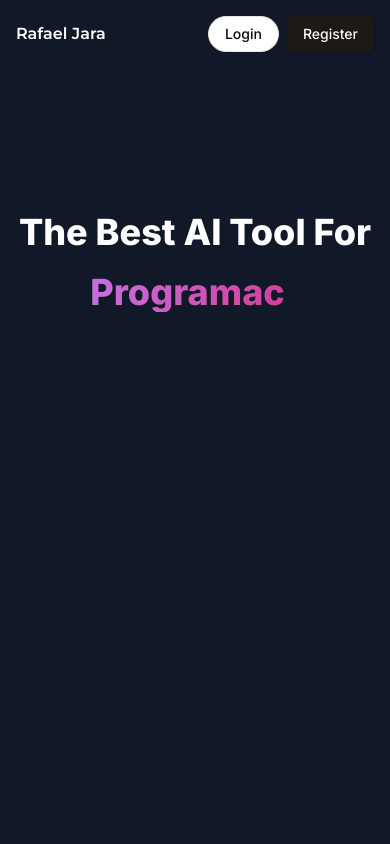
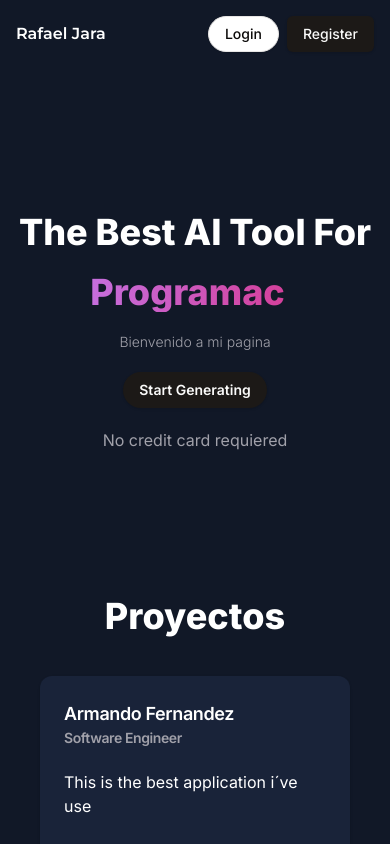
Before and after one commit to rafaeljara-dev/rafaeljara, a Next.js app: page / in a window 390 px wide. Built offline with nearby package versions, Linux system fonts and the light colour scheme; no server answers.

Commit message:
Base proyect rafaeljara.com

```diff
--- a/app/(landing)/page.tsx
+++ b/app/(landing)/page.tsx
@@ -1,12 +1,14 @@
 import { LandingHero } from "@/components/landing-hero";
 import { Button } from "@/components/ui/button";
-import { LandingNavbar } from "@/components/ui/landing-navbar";
+import { LandingNavbar } from "@/components/landing-navbar";
+import { LandingContent } from "@/components/landing-content";
 
 const landingPage = () => {
     return (
         <div className="h-full">
             <LandingNavbar />
             <LandingHero />
+            <LandingContent />
         </div>
     );
 }
--- /dev/null
+++ b/components/landing-content.tsx
@@ -0,0 +1,54 @@
+"use client"
+
+import { Card, CardContent, CardHeader, CardTitle } from "./ui/card"
+
+const testimonials = [
+    {
+        name: "Armando Fernandez",
+        avatar: "A",
+        title: "Software Engineer",
+        description: "This is the best application i´ve use"
+
+    },
+    {
+        name: "Armando Fernandez",
+        avatar: "A",
+        title: "Software Engineer",
+        description: "This is the best application i´ve use"
+
+    },
+    {
+        name: "Armando Fernandez",
+        avatar: "A",
+        title: "Software Engineer",
+        description: "This is the best application i´ve use"
+
+    }
+]
+
+export const LandingContent = () => {
+    return (
+        <div className="px-10 pb-20">
+            <h2 className="text-center text-4xl text-white font-extrabold mb-10">
+                Proyectos
+            </h2>
+            <div className="grid grid-cols-1 sm:grid-cols-2 md:grid-cols-3 lg:grid-cols-4 gap-4">
+                {testimonials.map((item) => (
+                    <Card key={item.description} className="bg-[#192339] border-none text-white">
+                        <CardHeader>
+                            <CardTitle className="flex items-center gap-x-2">
+                                <div>
+                                    <p className="text-lg">{item.name}</p>
+                                    <p className="text-zinc-400 text-sm">{item.title}</p>
+                                </div>
+                            </CardTitle>
+                            <CardContent className="pt-4 px-0">
+                                {item.description}
+                            </CardContent>
+                        </CardHeader>
+                    </Card>
+                ))}
+            </div>
+        </div>
+    )
+}
--- a/components/landing-hero.tsx
+++ b/components/landing-hero.tsx
@@ -1,7 +1,9 @@
 "use client"
 
 import { useAuth } from "@clerk/nextjs"
+import Link from "next/link";
 import TypewriterComponent from "typewriter-effect";
+import { Button } from "@/components/ui/button";
 
 export const LandingHero = () => {
     const { isSignedIn } = useAuth();
@@ -24,6 +26,19 @@ export const LandingHero = () => {
                     />
                 </div>
             </div>
+            <div className="text-sm md:text-xl font-light text-zinc-400">
+                Bienvenido a mi pagina
+            </div>
+            <div>
+                <Link href={isSignedIn ? "/dashboard" : "/sign-up"}>
+                    <Button variant="default" className="md:text-lg p-4 md:p-6 rounded-full font-semibold">
+                        Start Generating
+                    </Button>
+                </Link>
+            </div>
+            <div className="text-zinc-400 text-ms md:text-sm font-normal">
+                No credit card requiered
+            </div>
         </div>
     )
 }
--- /dev/null
+++ b/components/ui/card.tsx
@@ -0,0 +1,76 @@
+import * as React from "react"
+
+import { cn } from "@/lib/utils"
+
+const Card = React.forwardRef<
+  HTMLDivElement,
+  React.HTMLAttributes<HTMLDivElement>
+>(({ className, ...props }, ref) => (
+  <div
+    ref={ref}
+    className={cn(
+      "rounded-xl border bg-card text-card-foreground shadow",
+      className
+    )}
+    {...props}
+  />
+))
+Card.displayName = "Card"
+
+const CardHeader = React.forwardRef<
+  HTMLDivElement,
+  React.HTMLAttributes<HTMLDivElement>
+>(({ className, ...props }, ref) => (
+  <div
+    ref={ref}
+    className={cn("flex flex-col space-y-1.5 p-6", className)}
+    {...props}
+  />
+))
+CardHeader.displayName = "CardHeader"
+
+const CardTitle = React.forwardRef<
+  HTMLParagraphElement,
+  React.HTMLAttributes<HTMLHeadingElement>
+>(({ className, ...props }, ref) => (
+  <h3
+    ref={ref}
+    className={cn("font-semibold leading-none tracking-tight", className)}
+    {...props}
+  />
+))
+CardTitle.displayName = "CardTitle"
+
+const CardDescription = React.forwardRef<
+  HTMLParagraphElement,
+  React.HTMLAttributes<HTMLParagraphElement>
+>(({ className, ...props }, ref) => (
+  <p
+    ref={ref}
+    className={cn("text-sm text-muted-foreground", className)}
+    {...props}
+  />
+))
+CardDescription.displayName = "CardDescription"
+
+const CardContent = React.forwardRef<
+  HTMLDivElement,
+  React.HTMLAttributes<HTMLDivElement>
+>(({ className, ...props }, ref) => (
+  <div ref={ref} className={cn("p-6 pt-0", className)} {...props} />
+))
+CardContent.displayName = "CardContent"
+
+const CardFooter = React.forwardRef<
+  HTMLDivElement,
+  React.HTMLAttributes<HTMLDivElement>
+>(({ className, ...props }, ref) => (
+  <div
+    ref={ref}
+    className={cn("flex items-center p-6 pt-0", className)}
+    {...props}
+  />
+))
+CardFooter.displayName = "CardFooter"
+
+export { Card, CardHeader, CardFooter, CardTitle, CardDescription, CardContent }
```
Also changed, not shown: components/landing-navbar.tsx (renamed from components/ui/landing-navbar.tsx).
